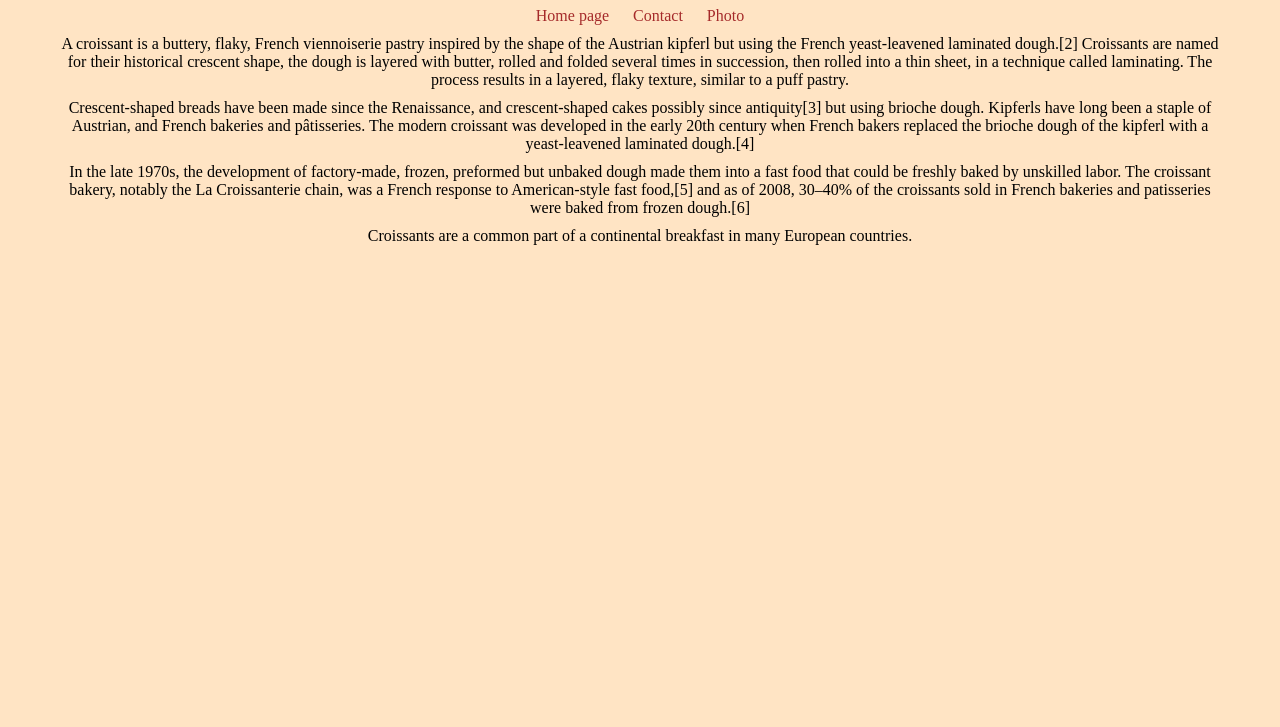
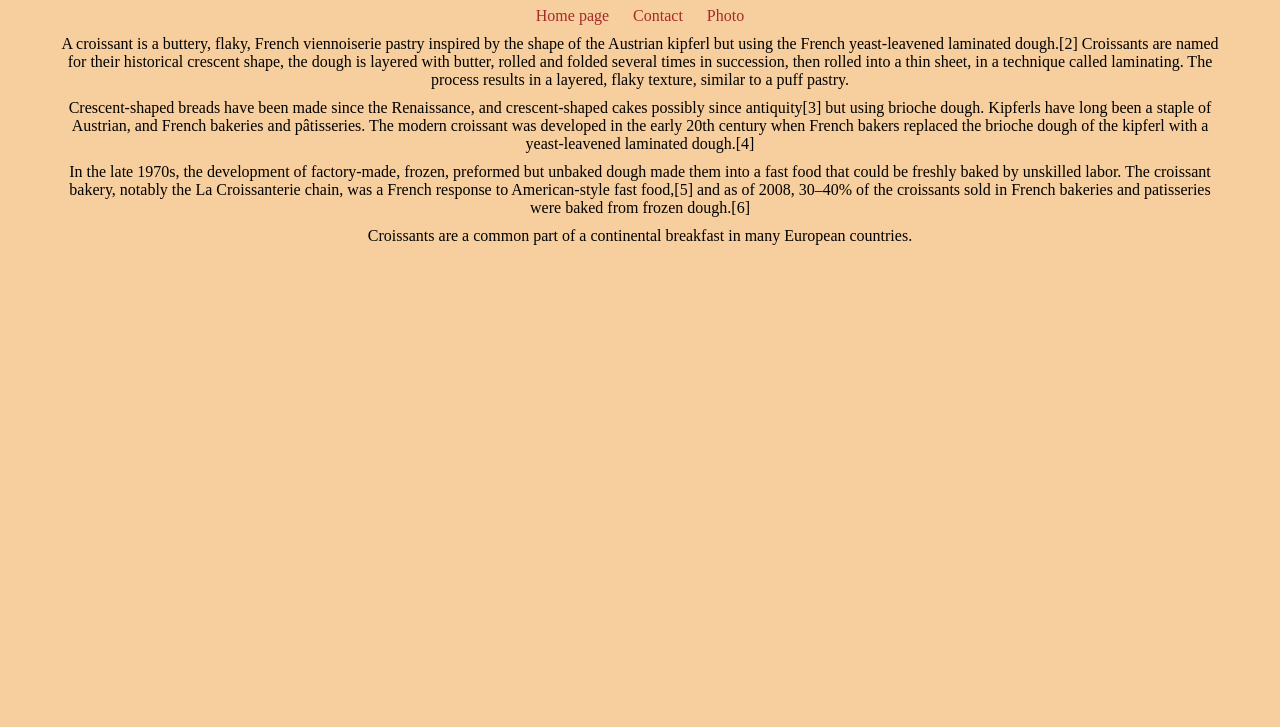
Before and after one commit to tatra-t/Croissant, a plain HTML site: page index.html in a window 1280 px wide. Shown: the part 73-800 px from the top of the page. Drawn offline with Linux system fonts and the light colour scheme.

Commit message:
change color

```diff
--- a/src/styles.css
+++ b/src/styles.css
@@ -1,6 +1,7 @@
 body {
     text-align: center;
-    background-color: bisque;
+    background-color: rgb(247, 206, 157);
+    color: rgb(90, 19, 19)0, 19, 19);
 }
 
 ul {
```
